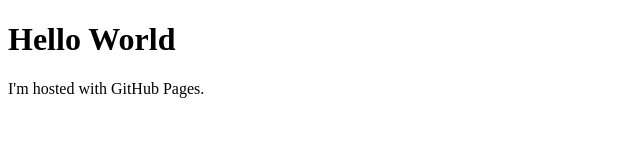
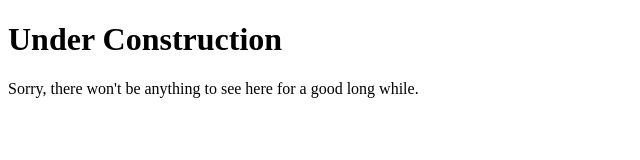
Before and after one commit to Waywards/Waywards.github.io, a plain HTML site: page index.html in a window 1280 px wide. Shown: the whole page, without its empty margins (0-640 px from the left). Drawn offline with Linux system fonts and the light colour scheme.

Commit message:
Update index.html

```diff
--- a/index.html
+++ b/index.html
@@ -1,7 +1,7 @@
 <!doctype html>
 <html>
     <body>
-        <h1>Hello World</h1>
-        <p>I'm hosted with GitHub Pages.</p>
+        <h1>Under Construction</h1>
+        <p>Sorry, there won't be anything to see here for a good long while.</p>
     </body>
 </html>
```
